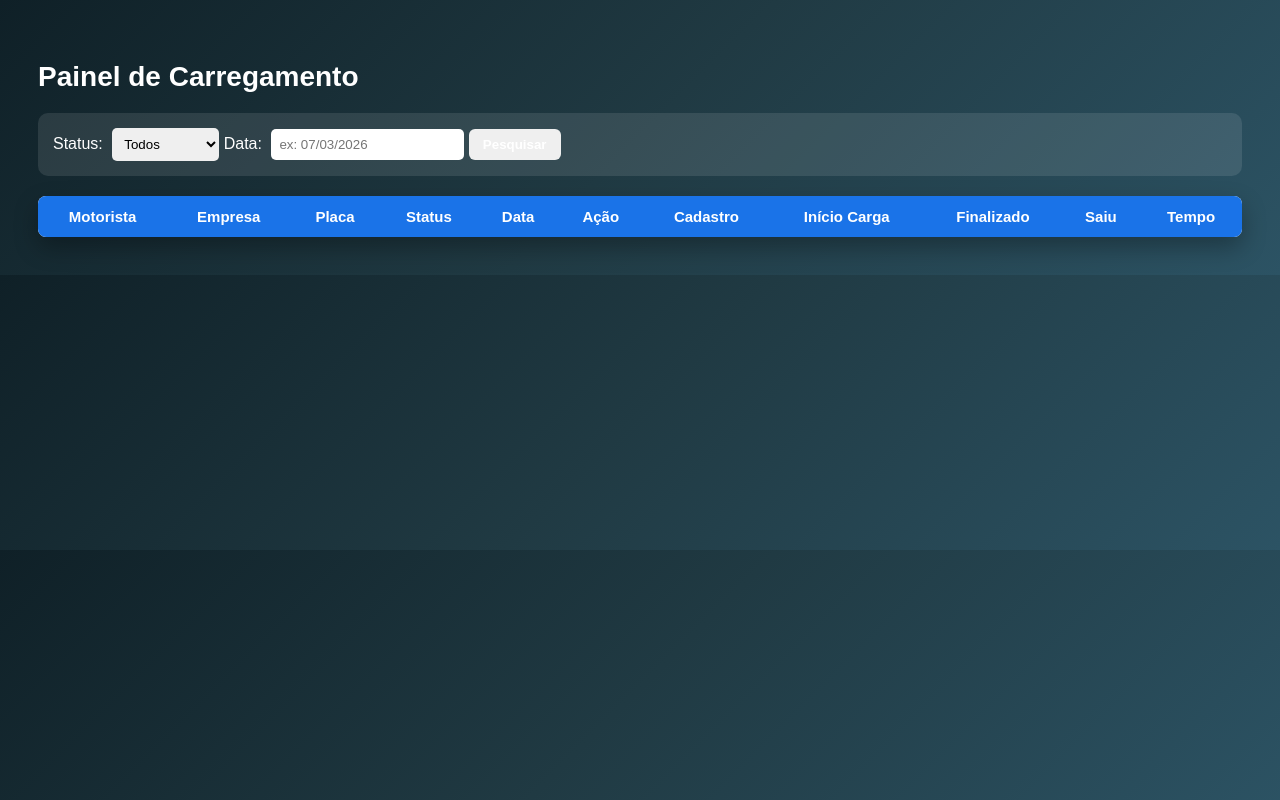
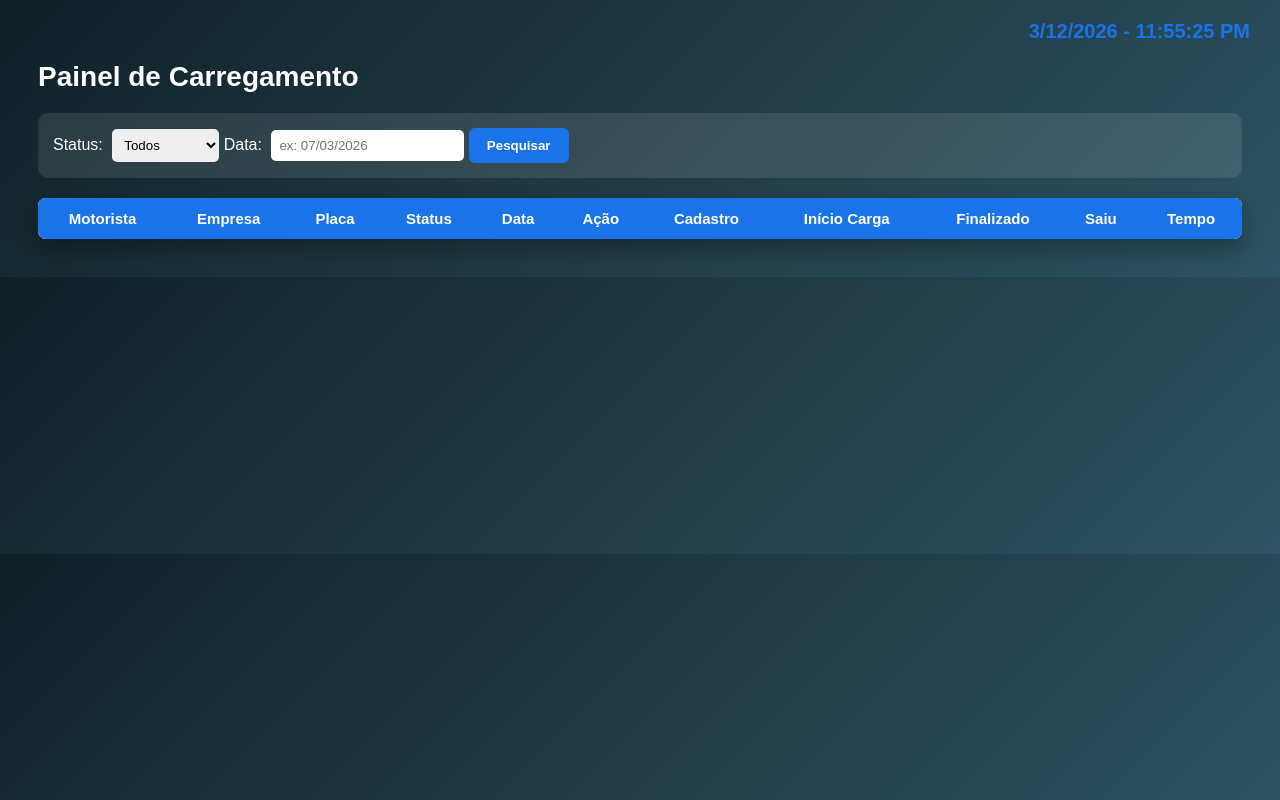
Before and after one commit to robson-logistica/Sistema-carregamento, a website: page public/operador.html in a window 1280 px wide. Drawn offline with Linux system fonts and the light colour scheme.

Commit message:
Update operador.html

```diff
--- a/public/operador.html
+++ b/public/operador.html
@@ -47,16 +47,17 @@ background:#f4f8ff;
 }
 
 button{
-padding:8px 14px;
+padding:10px 18px;
 border:none;
 color:white;
 cursor:pointer;
 border-radius:6px;
 font-weight:bold;
-transition:0.2s;
+transition:0.3s;
 }
 
 button:hover{
+opacity:0.85;
 transform:scale(1.05);
 }
 
@@ -85,6 +86,14 @@ border-radius:5px;
 border:none;
 margin-left:5px;
 }
+  #relogioOperador{
+position:absolute;
+top:20px;
+right:30px;
+font-size:20px;
+font-weight:bold;
+color:#1a73e8;
+}
 
 </style>
 
@@ -93,7 +102,7 @@ margin-left:5px;
 <body>
 
 <h2>Painel de Carregamento</h2>
-
+<div id="relogioOperador"></div>
 <div class="filtros">
 
 Status:
@@ -112,7 +121,7 @@ Data:
 
 <input type="text" id="filtroData" placeholder="ex: 07/03/2026">
 
-<button onclick="carregar()">Pesquisar</button>
+<button style="background:#1a73e8;">Pesquisar</button>
 
 </div>
 
@@ -256,6 +265,14 @@ let seg = diff % 60
 return min+"m "+seg+"s"
 
 }
+  function atualizarRelogioOperador(){
+let agora = new Date()
+document.getElementById("relogioOperador").innerHTML =
+agora.toLocaleDateString()+" - "+agora.toLocaleTimeString()
+}
+
+setInterval(atualizarRelogioOperador,1000)
+atualizarRelogioOperador()
 
 </script>
 
```
